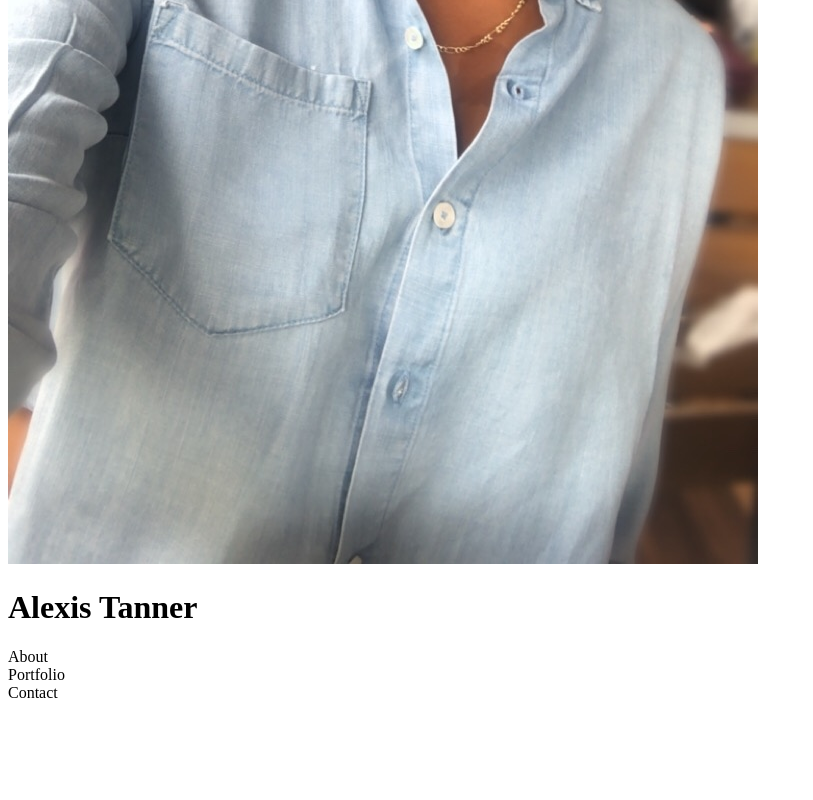
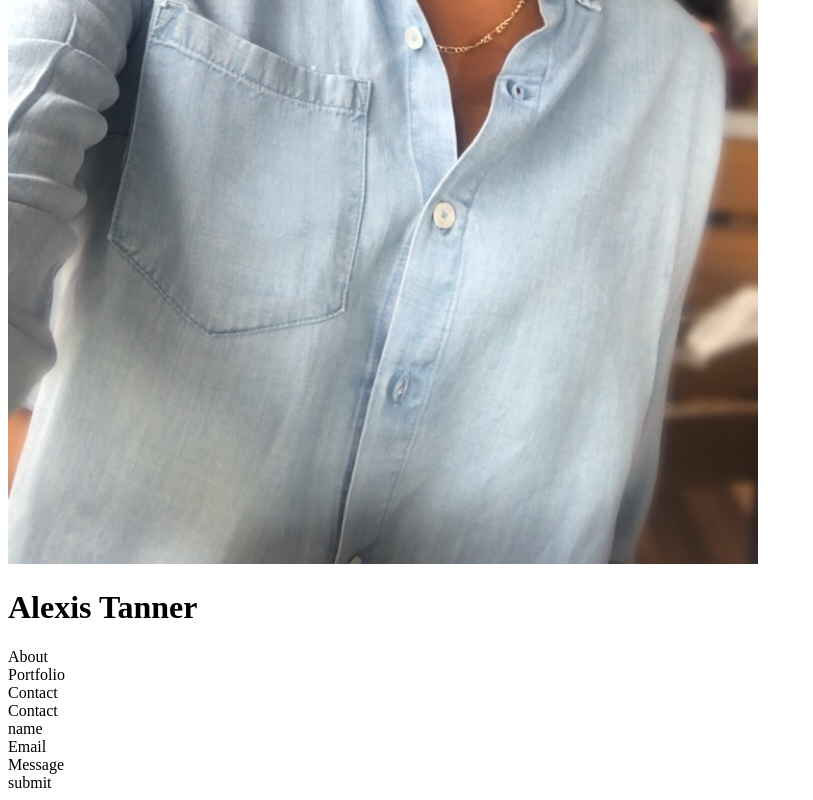
Before and after one commit to Alexistanner94/Basic-Portfolio, a plain HTML site: page assets/contact.html in a window 1280 px wide. Shown: the part 778-1578 px from the top of the page, without its empty margins (0-813 px from the left). Before the commit the page ends 1488 px from the top, so only its background shows below. Drawn offline with Linux system fonts and the light colour scheme; files whose address does not match are found by name.

Commit message:
contact-added

```diff
--- a/assets/contact.html
+++ b/assets/contact.html
@@ -16,7 +16,12 @@
 <div>Portfolio</div>
 <div>Contact </div>
 
-<body>
+<div>Contact</div>
 
-</body>
+<div>name</div>
+<div>Email </div>
+<div>Message</div>
+
+<div>submit</div>
+
 </html>
```
